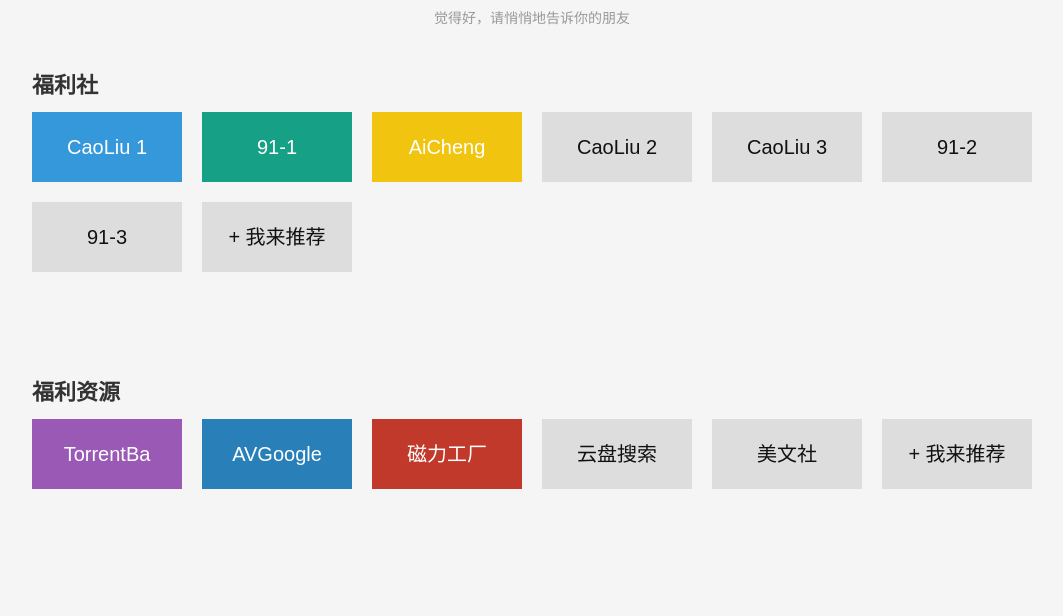
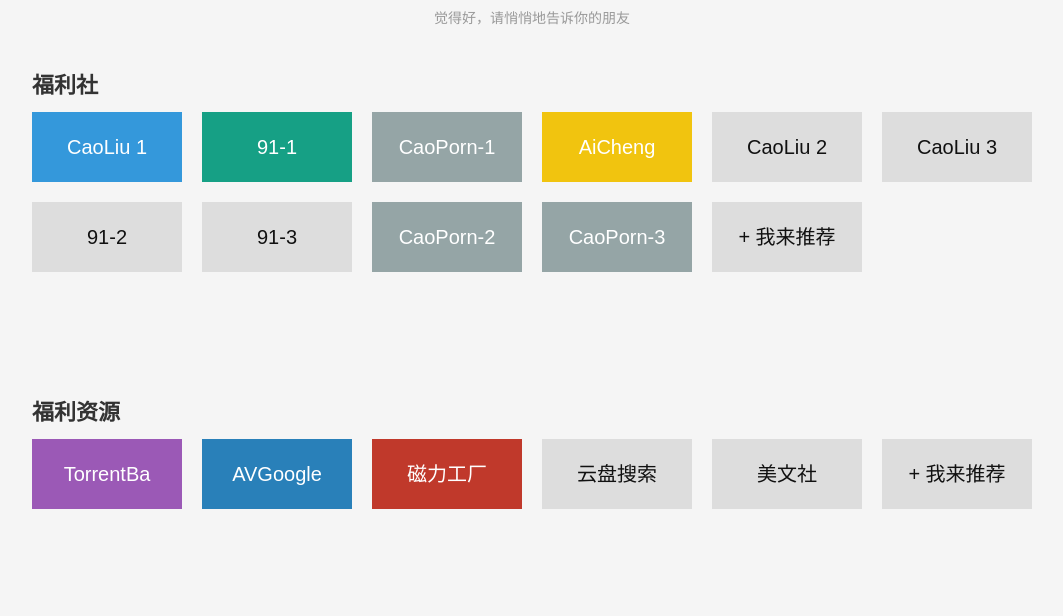
Before and after one commit to overthecs/otest, a website: page index.html in a window 1280 px wide. Shown: the part 114-730 px from the top of the page, without its empty margins (108-1171 px from the left). Drawn offline with Linux system fonts and the light colour scheme.

Commit message:
add caoporn

```diff
--- a/index.html
+++ b/index.html
@@ -29,12 +29,15 @@
       <div class="unit-detail">
         <a href="http://cl.arlew.com/" class="theme3" target="_blank">CaoLiu 1</a>
         <a href="http://c7e56444.youfap.me" class="theme6" target="_blank">91-1</a>
+        <a href="http://cao01.com/" class="theme14" target="_blank">CaoPorn-1</a>
         <a href="http://ac168.info/bt/index.php" class="theme11" target="_blank">AiCheng</a>
         <!--<a href="http://www.aisex.com" class="theme6" target="_blank">爱城</a>-->
         <a href="http://wo.yao.cl/" class="more" target="_blank">CaoLiu 2</a>
         <a href="http://s821.photobucket.com/user/newt66y/library/?sort=3&page=1" class="more" target="_blank" rel="t66y.com">CaoLiu 3</a>
         <a href="http://91.vido.ws/" class="more" target="_blank">91-2</a>
         <a href="http://c7e56444.picbucks.com" class="more" target="_blank">91-3</a>
+        <a href="http://ri86.com/" class="theme14" target="_blank">CaoPorn-2</a>
+        <a href="http://www.ilovecao.com/" class="theme14" target="_blank">CaoPorn-3</a>
         <!--<a href="http://67.220.78.212/?u=1060751" class="more" target="_blank">東宮-1</a>-->
         <!--<a href="http://67.220.78.213/?u=1060751" class="more" target="_blank" rel="www.lovezipai.com">東宮-2</a>-->
         <a href="/about" class="more" target="_blank">+ 我来推荐</a>
```
